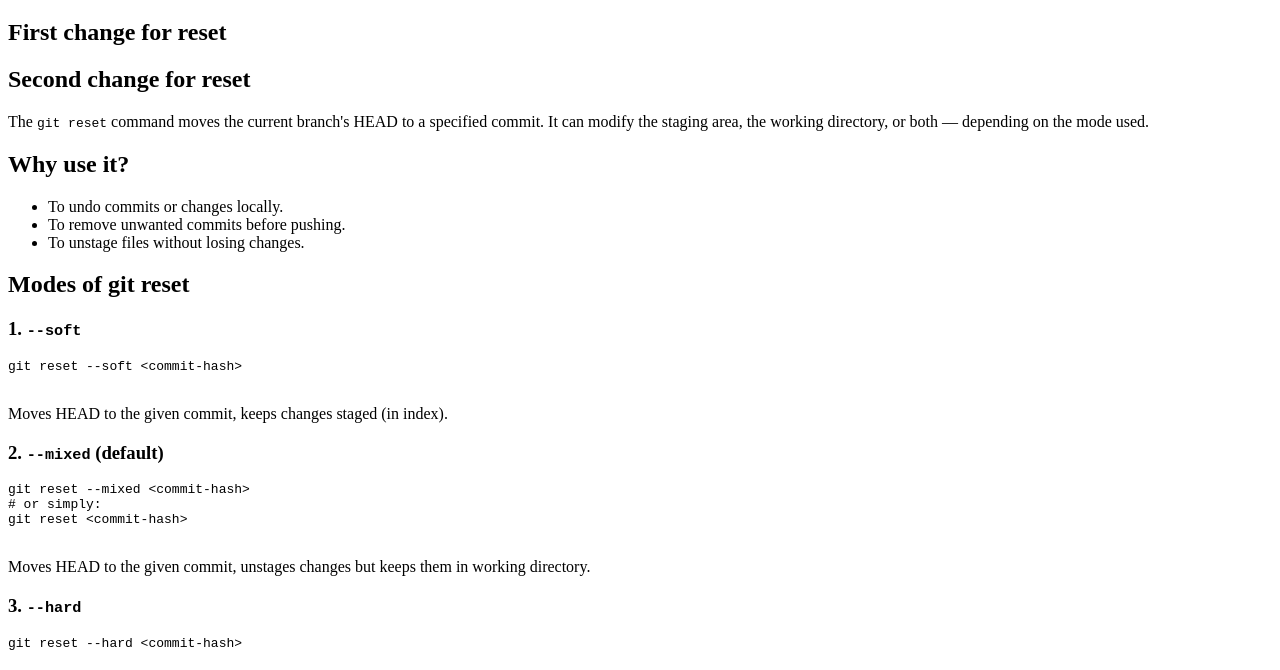
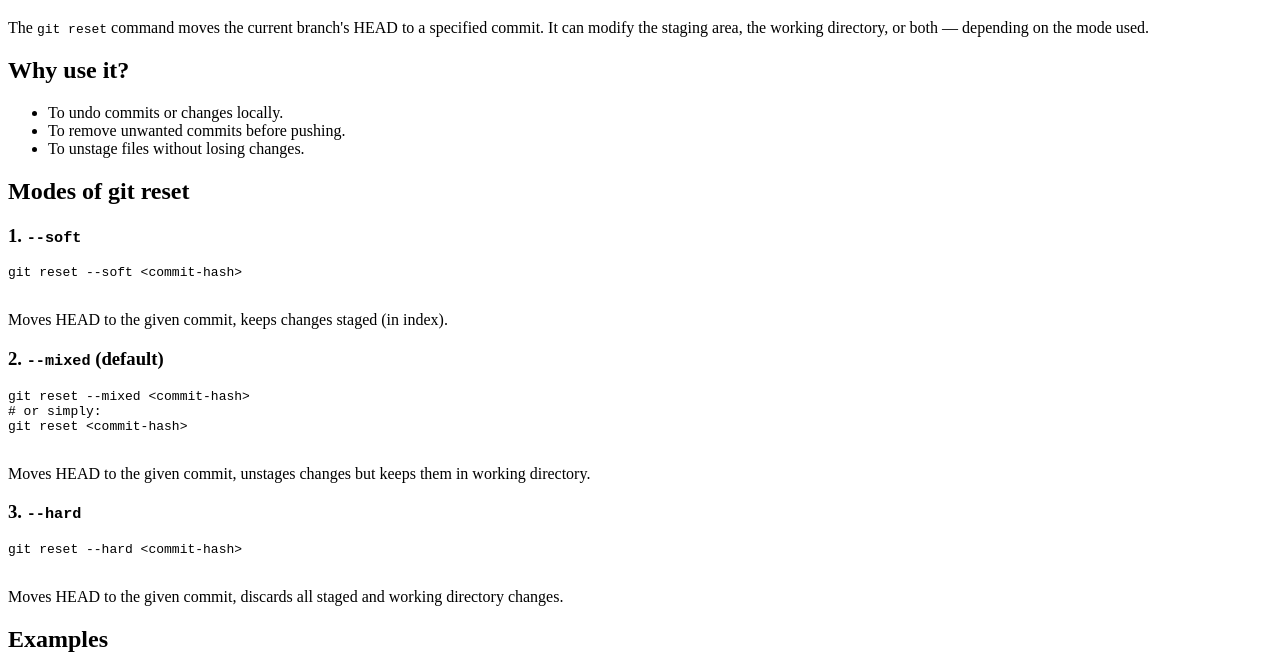
Before and after one commit to Harshal-Khairnar01/git-command, a plain HTML site: page 7seventh.html in a window 1280 px wide. Shown: the part 61-731 px from the top of the page. Drawn offline with Linux system fonts and the light colour scheme.

Commit message:
reset concept

```diff
--- a/7seventh.html
+++ b/7seventh.html
@@ -5,8 +5,6 @@
 </head>
 <body>
   <h1>What is <code>git reset</code>?</h1>
-  <h2>First change for reset</h2>
-  <h2>Second change for reset</h2>
   <p>
     The <code>git reset</code> command moves the current branch's HEAD to a specified commit.
     It can modify the staging area, the working directory, or both — depending on the mode used.
```
